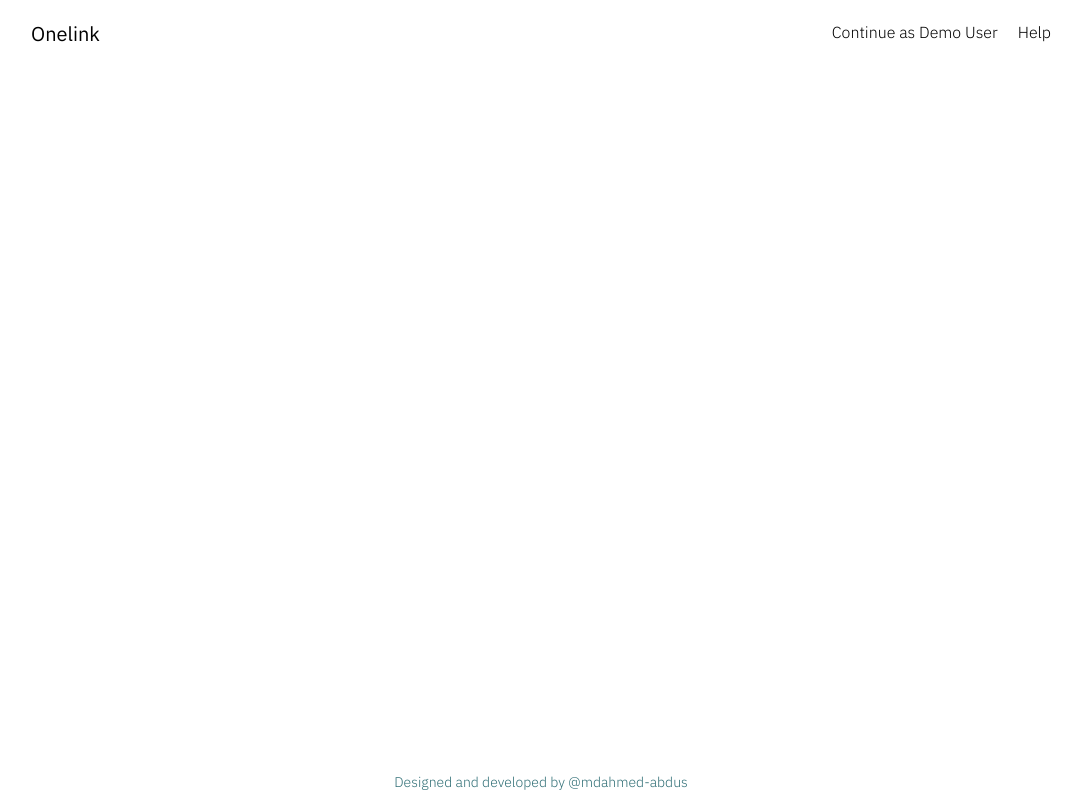
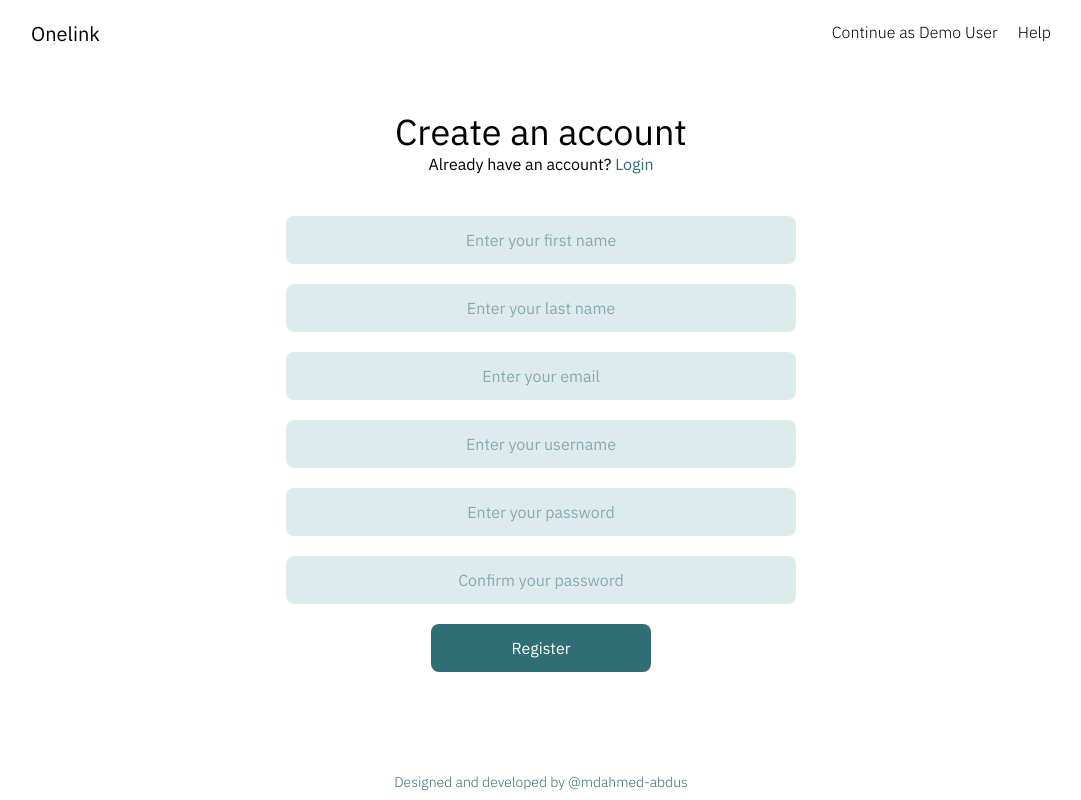
Before and after one commit to mdahmed-abdus/onelink, a React (Create React App) app in the folder frontend/: page /register in a window 1280 px wide. Shown: the whole page, without its empty margins (99-1180 px from the left). Built offline with nearby package versions, Linux system fonts and the light colour scheme.

Commit message:
Add register page and style fixes

```diff
--- a/frontend/src/App.js
+++ b/frontend/src/App.js
@@ -3,6 +3,7 @@ import { BrowserRouter, Route, Switch } from 'react-router-dom';
 import Home from './components/Home';
 import Footer from './components/footer';
 import Navbar from './components/Navbar';
+import Register from './components/Register';
 
 function App() {
   return (
@@ -10,6 +11,7 @@ function App() {
       <Navbar />
       <Switch>
         <Route exact path="/" component={Home} />
+        <Route exact path="/register" component={Register} />
       </Switch>
       <Footer />
     </BrowserRouter>
--- a/frontend/src/components/Button.js
+++ b/frontend/src/components/Button.js
@@ -1,13 +1,11 @@
 function Button({ type = 'submit', externalStyle, text }) {
   return (
-    <div>
-      <button
-        type={type}
-        className={`bg-primary hover:brightness-90 py-3 text-white ${externalStyle}`}
-      >
-        {text}
-      </button>
-    </div>
+    <button
+      type={type}
+      className={`bg-primary hover:brightness-90 px-20 text-center py-3 text-white rounded-lg ${externalStyle}`}
+    >
+      {text}
+    </button>
   );
 }
 
--- a/frontend/src/components/Home.js
+++ b/frontend/src/components/Home.js
@@ -5,29 +5,31 @@ function Home() {
   return (
     <div className="gridMainContainer">
       <div className="gridContainer">
-        <div className="mt-60 grid grid-cols-1 lg:grid-cols-2 gap-10">
+        <div className="mt-24 sm:mt-60 grid grid-cols-1 lg:grid-cols-2 gap-10">
           <div className="text-center lg:text-start">
-            <h1 className="text-7xl font-medium">Onelink</h1>
-            <p className="text-2xl font-light">
+            <h1 className="text-6xl sm:text-7xl font-medium">Onelink</h1>
+            <p className="mt-2 text-xl sm:text-2xl font-light">
               A Linktree clone built using MERN Stack
             </p>
           </div>
           <div className="flex justify-center lg:justify-end">
-            <form className="flex flex-col items-center">
+            <form className="flex flex-col items-center sm:w-3/4">
               <TextInput
                 placeHolder="Email / Username"
-                externalStyle="w-[270px]"
+                required={true}
+                externalStyle="w-full"
               />
               <TextInput
                 type="password"
+                required={true}
                 placeHolder="Password"
-                externalStyle="w-[270px] mt-5"
+                externalStyle="mt-5 w-full"
               />
               <a href="#" className="text-primary hover:underline">
                 Forgot password?
               </a>
-              <Button text="Login" externalStyle="mt-5 w-[270px] rounded-lg" />
-              <a href="#" className="text-primary hover:underline">
+              <Button text="Login" externalStyle="mt-5 w-full" />
+              <a href="/register" className="text-primary hover:underline">
                 Create an account
               </a>
             </form>
--- /dev/null
+++ b/frontend/src/components/Register.js
@@ -0,0 +1,64 @@
+import Button from './Button';
+import TextInput from './TextInput';
+
+function Register() {
+  return (
+    <div className="gridMainContainer pb-[100px]">
+      <div className="gridContainer mt-16">
+        <div className="text-center">
+          <h1 className="text-4xl">Create an account</h1>
+          <p>
+            Already have an account?{' '}
+            <a href="/" className="text-primary hover:underline">
+              Login
+            </a>
+          </p>
+        </div>
+        <form className="mt-10">
+          <div className="flex justify-center">
+            <div className="grid grid-cols-1 gap-5 w-full sm:w-1/2">
+              <TextInput
+                name="firstName"
+                required={true}
+                placeHolder="Enter your first name"
+              />
+              <TextInput
+                name="lastName"
+                required={true}
+                placeHolder="Enter your last name"
+              />
+              <TextInput
+                type="email"
+                name="email"
+                required={true}
+                placeHolder="Enter your email"
+              />
+              <TextInput
+                name="username"
+                required={true}
+                placeHolder="Enter your username"
+              />
+              <TextInput
+                type="password"
+                name="password"
+                required={true}
+                placeHolder="Enter your password"
+              />
+              <TextInput
+                type="password"
+                name="confirmPassword"
+                required={true}
+                placeHolder="Confirm your password"
+              />
+            </div>
+          </div>
+          <div className="mt-5 flex justify-center">
+            <Button text="Register" />
+          </div>
+        </form>
+      </div>
+    </div>
+  );
+}
+
+export default Register;
--- a/frontend/src/components/TextInput.js
+++ b/frontend/src/components/TextInput.js
@@ -11,7 +11,7 @@ function TextInput({
       name={name}
       required={required}
       placeholder={placeHolder}
-      className={`bg-secondary py-3 rounded-lg outline-none text-center text-primary placeholder:text-center placeholder:text-primary placeholder:text-opacity-50 ${externalStyle}`}
+      className={`min-w-[300px] bg-secondary py-3 rounded-lg outline-none text-center text-primary placeholder:text-center placeholder:text-primary placeholder:text-opacity-50 ${externalStyle}`}
     />
   );
 }
```
